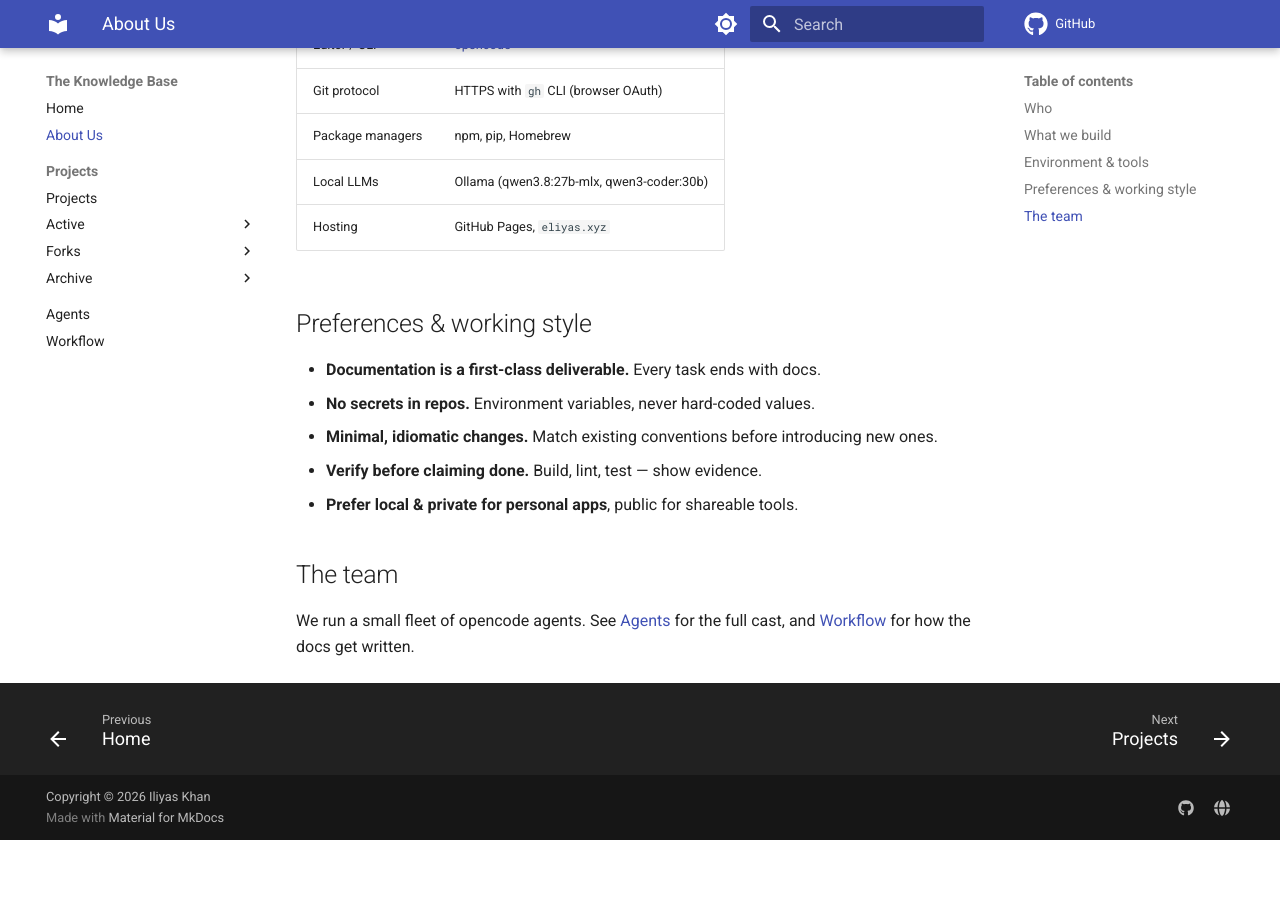
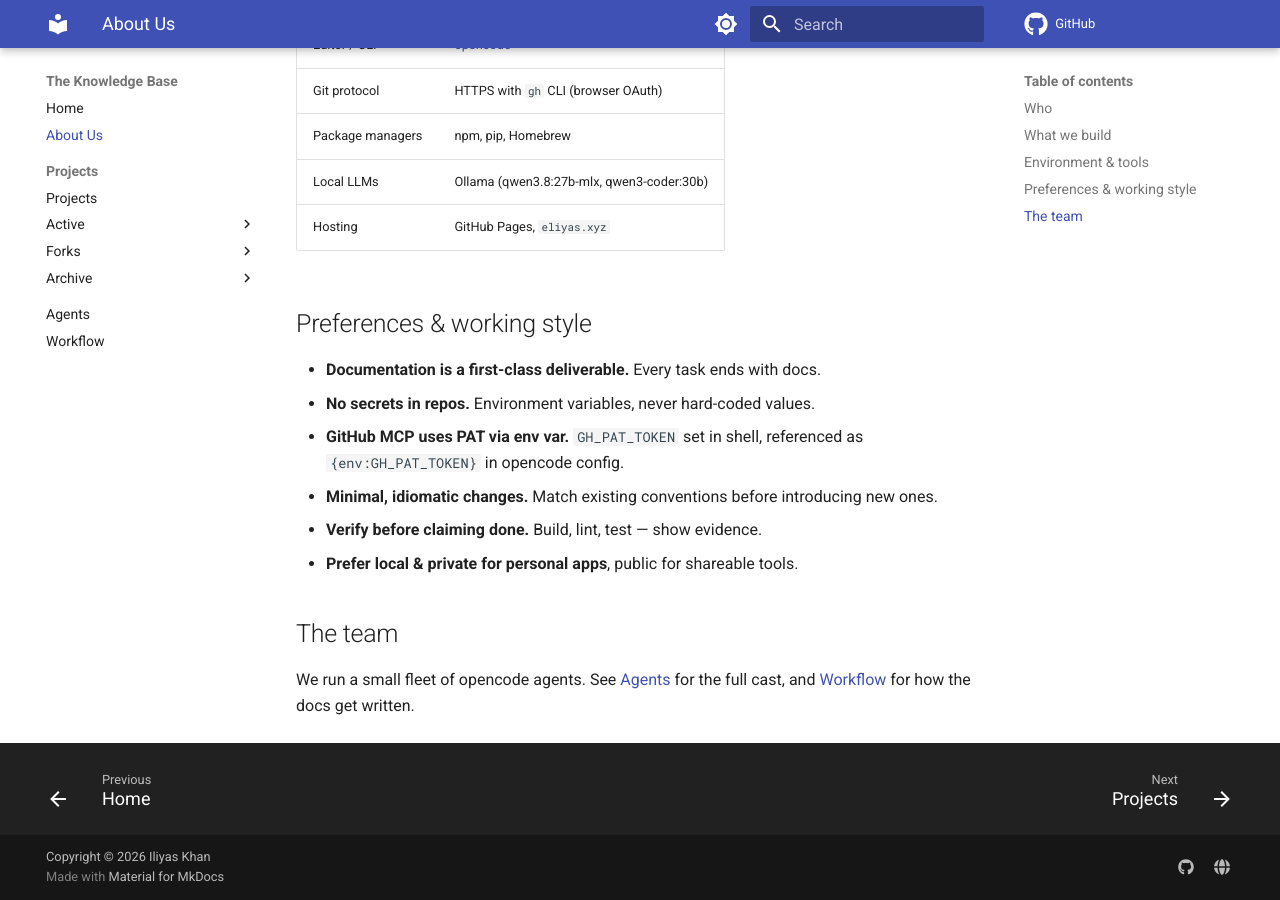
Before and after one commit to khaneliyas01/docs, an MkDocs documentation site: the page built from docs/about.md, in a window 1280 px wide and 900 px high, scrolled down 1013 px. Built offline with MkDocs 1.6.1 and Material for MkDocs 9.7.7, drawn with Linux system fonts in a browser that asks for light colours; comment, search, counter and statistics services are not loaded; before the commit the page ends 1853 px from its top, so only the background shows below that.

Commit message:
docs: add GitHub MCP PAT env var usage note

```diff
--- a/docs/about.md
+++ b/docs/about.md
@@ -42,6 +42,7 @@ tools, open source.
 
 - **Documentation is a first-class deliverable.** Every task ends with docs.
 - **No secrets in repos.** Environment variables, never hard-coded values.
+- **GitHub MCP uses PAT via env var.** `GH_PAT_TOKEN` set in shell, referenced as `{env:GH_PAT_TOKEN}` in opencode config.
 - **Minimal, idiomatic changes.** Match existing conventions before introducing
   new ones.
 - **Verify before claiming done.** Build, lint, test — show evidence.
```
